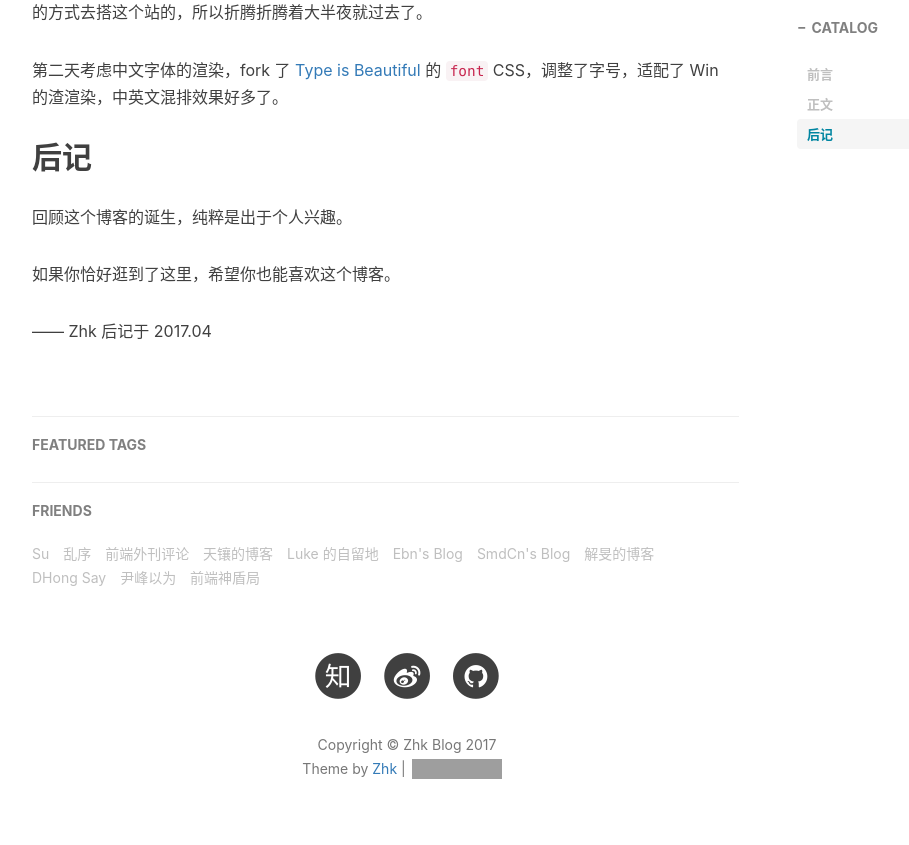
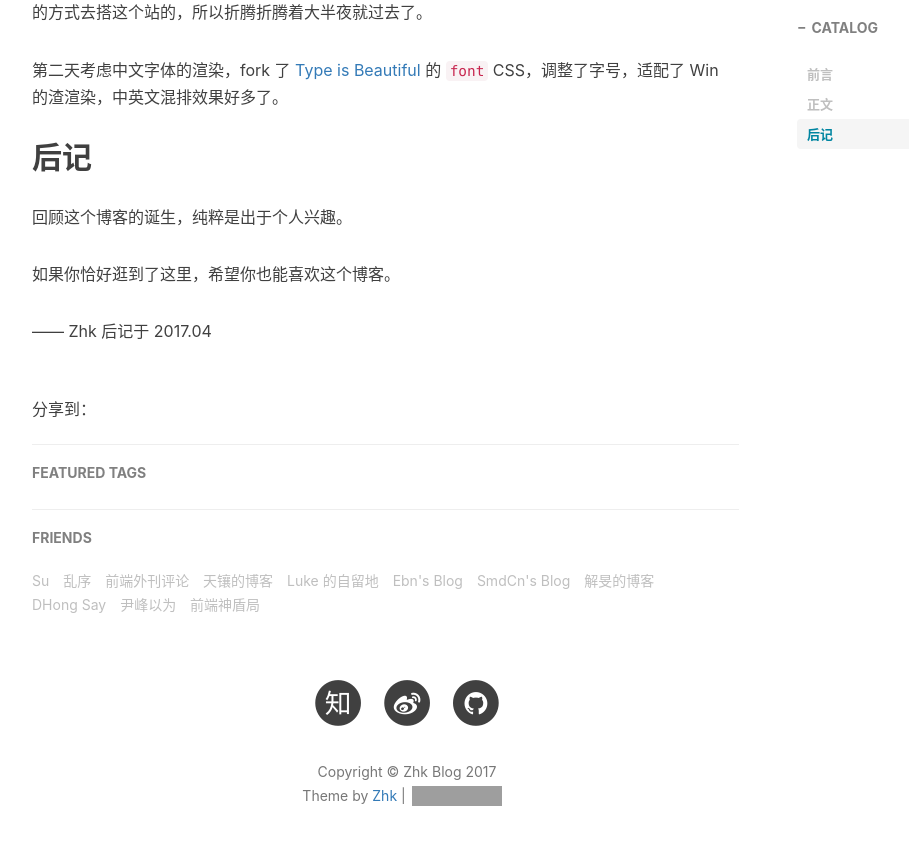
Before and after one commit to isharer/isharer.github.io, a Jekyll site: the page built from _posts/2017-04-08-hello-2017.markdown, in a window 1280 px wide and 900 px high, scrolled down 2162 px. Shown: the top 845 px of the window, without its empty margins (233-1142 px from the left). Built offline with Jekyll 4.4.1, drawn with Linux system fonts in a browser that asks for light colours; nearby versions of some CDN libraries; comment, search, counter and statistics services are not loaded; grey boxes are pictures that could not be loaded.

Commit message:
添加分享功能

```diff
--- a/_config.yml
+++ b/_config.yml
@@ -46,8 +46,11 @@
   input: GFM                            # use Github Flavored Markdown !important
 
 
-# Uyan settings
+# Uyan settings - comment plugin
 uyan_username: 2130510
+
+# jiathis settings - Share plugin
+jiathis_username: 2130510
 
 # Disqus settings Tip: Net Forbidden
 #disqus_username: Zhkblog
--- a/_layouts/post.html
+++ b/_layouts/post.html
@@ -130,6 +130,21 @@
                 <!-- disqus 评论框 end -->
                 {% endif %}
 
+				{% if site.jiathis_username %}
+				<!-- JiaThis Share BEGIN -->
+					<div class="jiathis_style"><span class="jiathis_txt">分享到：</span>
+					<a class="jiathis_button_weixin"></a>
+					<a class="jiathis_button_cqq"></a>
+					<a class="jiathis_button_tsina"></a>
+					<a class="jiathis_button_ydnote"></a>
+					<a class="jiathis_button_tqq"></a>
+					<a class="jiathis_button_fb"></a>
+					<a href="http://www.jiathis.com/share?uid={{site.jiathis_username}}" class="jiathis jiathis_txt jiathis_separator jtico jtico_jiathis" target="_blank"></a>
+					<a class="jiathis_counter_style"></a>
+					</div>
+				<!-- JiaThis Share END -->
+                {% endif %}
+
 				{% if site.uyan_username %}
 				<!-- UY 评论框 BEGIN -->
 				<div id="uyan_frame"></div>
```
Also changed, not shown: other parts of _layouts/post.html (+22 -0 lines).
